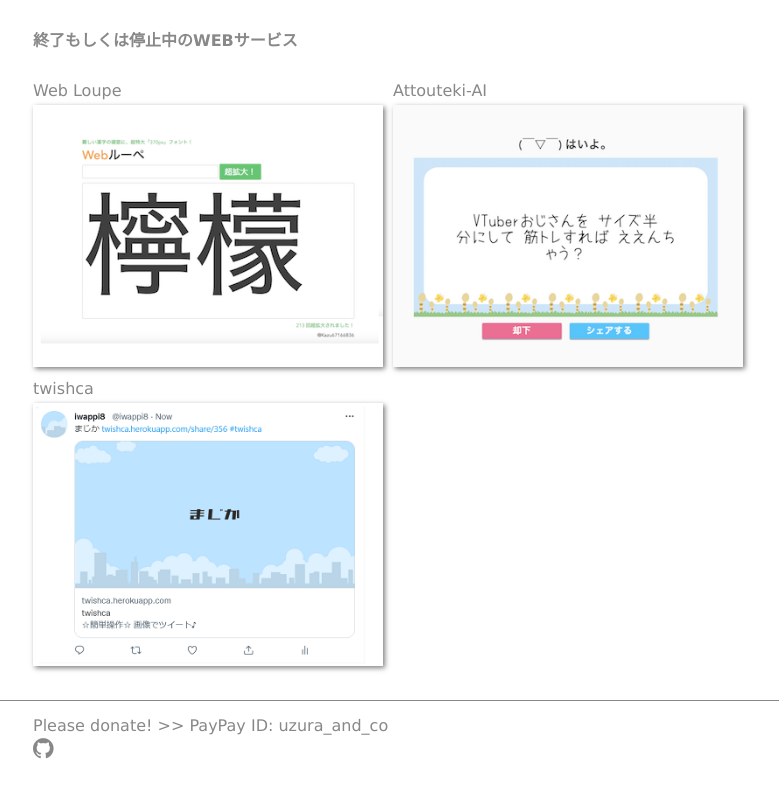
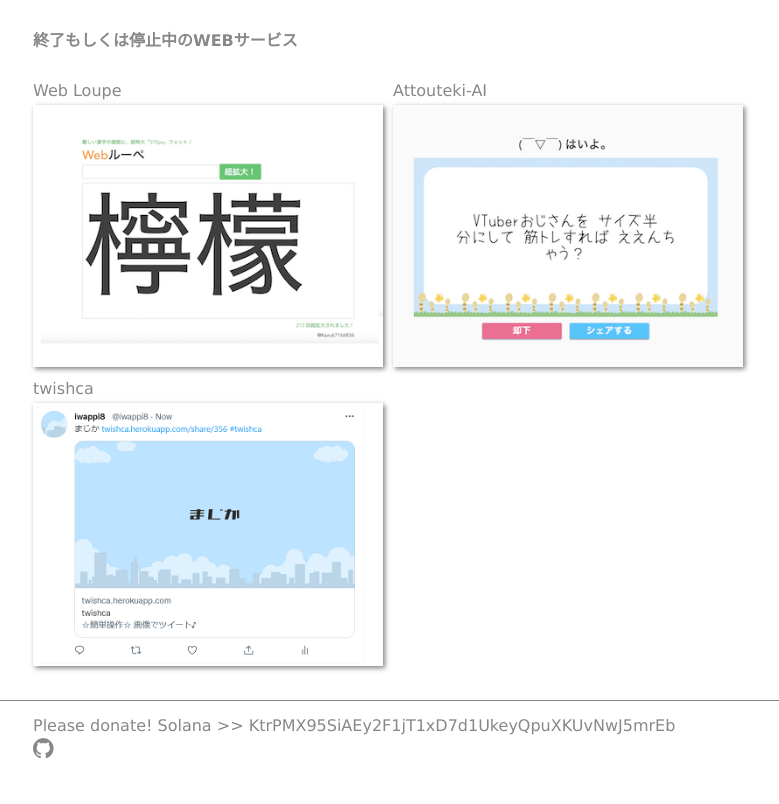
Before and after one commit to uzura-saan/uzura-saan.github.io, a plain HTML site: page index.html in a window 1280 px wide. Shown: the part 537-1341 px from the top of the page, without its empty margins (222-1001 px from the left). Drawn offline with Linux system fonts and the light colour scheme.

Commit message:
+solana address

```diff
--- a/index.html
+++ b/index.html
@@ -66,7 +66,7 @@
 <footer>
   <div class="container">
     <div id="footer_content_01">
-      <p>Please donate! >> PayPay ID: uzura_and_co</p>
+      <p>Please donate! Solana >> KtrPMX95SiAEy2F1jT1xD7d1UkeyQpuXKUvNwJ5mrEb</p>
       <p class="footer_links"><a href="https://github.com/uzura-saan/"><i class="fa fa-github"></i></i></a></p>
     </div>
     <div style="clear:left;"></div>
```
